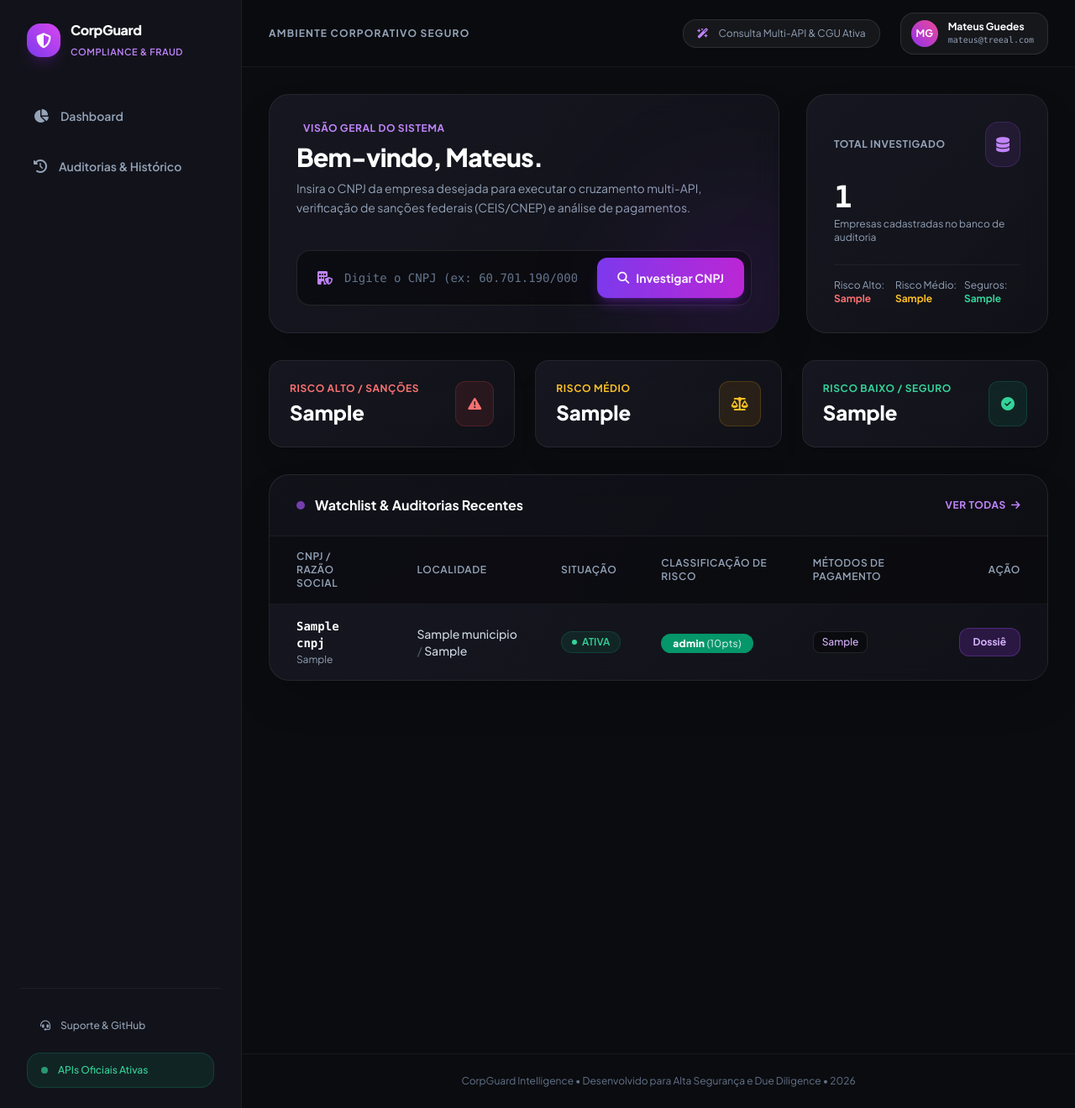
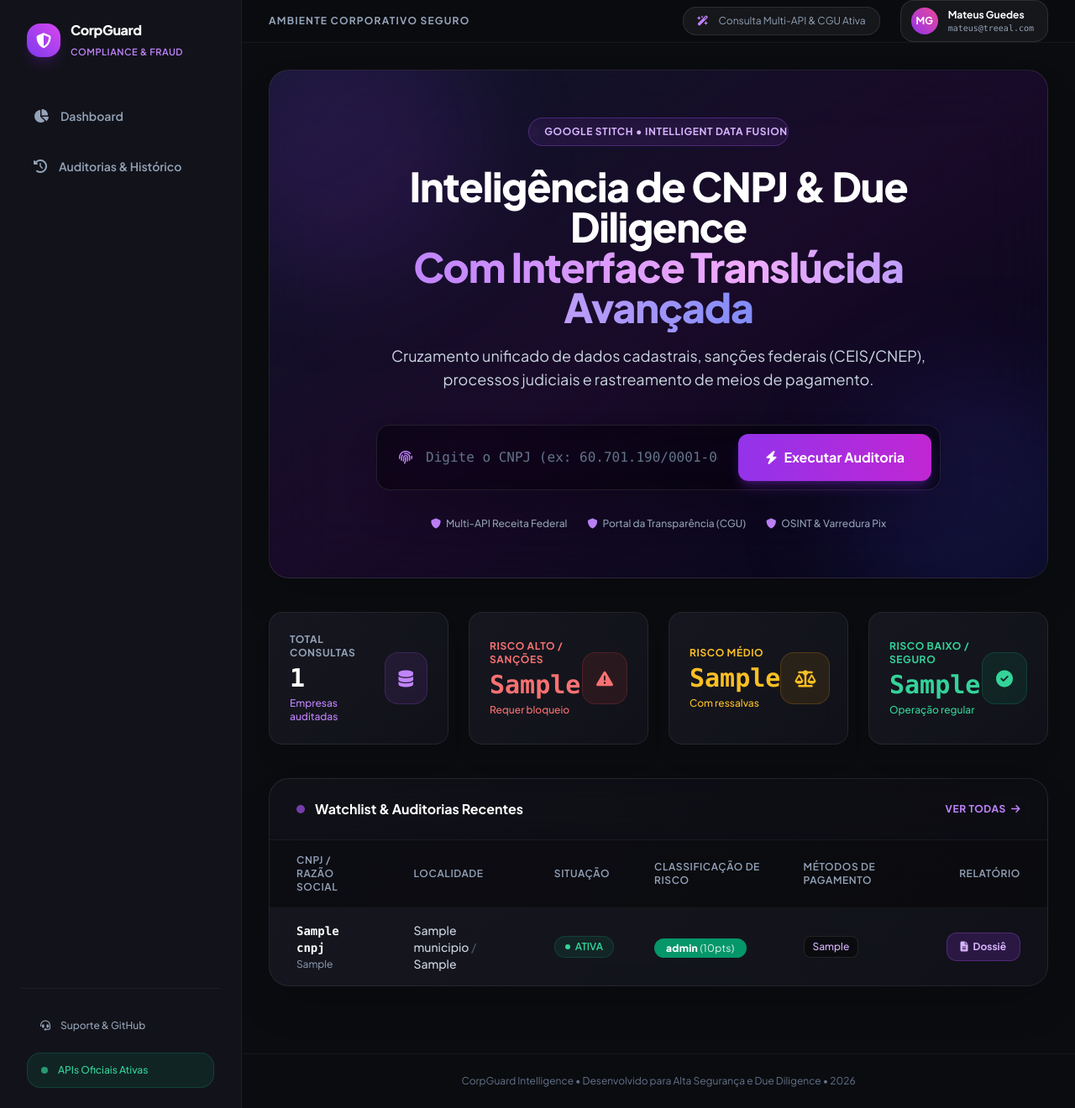
Before and after one commit to mateus17bk/treeal-corporate-security, a Django app: template templates/corporate_intel/dashboard.html in a window 1280 px wide. Shown: the whole page at 84% size. Run offline with Django 5.2, Linux system fonts and the light colour scheme; the template is opened without the code that fills it: most values are stand-ins (such as "Sample title", 1, 10 or a date in 2020); some libraries are stand-ins or nearby versions.

Commit message:
ux: Aplica Glassmorphism translúcido avançado estilo Google Stitch / Dark Fintech em todo o dashboard
Co-Authored-By: Claude Code <noreply@anthropic.com>

```diff
--- a/corporate_intel/templates/corporate_intel/dashboard.html
+++ b/corporate_intel/templates/corporate_intel/dashboard.html
@@ -3,95 +3,100 @@
 {% block title %}Dashboard • CorpGuard Intelligence{% endblock %}
 
 {% block content %}
-<!-- Welcome & Hero Overview (Dark Fintech Style) -->
-<div class="grid grid-cols-1 lg:grid-cols-3 gap-8 mb-8">
+<!-- Google Stitch / Glassmorphism Hero Section -->
+<div class="relative bg-gradient-to-br from-slate-900/90 via-purple-950/30 to-slate-950/90 border border-white/10 rounded-3xl p-8 md:p-14 mb-10 shadow-2xl overflow-hidden backdrop-blur-2xl">
+    <!-- Ambient Glows -->
+    <div class="absolute -left-20 -top-20 w-80 h-80 bg-purple-600/15 rounded-full blur-3xl pointer-events-none"></div>
+    <div class="absolute -right-20 -bottom-20 w-80 h-80 bg-indigo-600/15 rounded-full blur-3xl pointer-events-none"></div>
 
-    <!-- Left 2 Cols: Welcome & Search Card -->
-    <div class="lg:col-span-2 glass-card rounded-3xl p-8 relative overflow-hidden flex flex-col justify-between shadow-2xl">
-        <div class="absolute -right-20 -bottom-20 w-64 h-64 bg-purple-600/10 rounded-full blur-3xl pointer-events-none"></div>
-        <div>
-            <div class="flex items-center space-x-2 text-xs font-bold text-purple-400 uppercase tracking-wider mb-2">
-                <i class="fa-solid fa-sparkles"></i>
-                <span>Visão Geral do Sistema</span>
-            </div>
-            <h1 class="text-3xl font-extrabold text-white tracking-tight mb-2">Bem-vindo, Mateus.</h1>
-            <p class="text-slate-400 text-sm mb-6 leading-relaxed">
-                Insira o CNPJ da empresa desejada para executar o cruzamento multi-API, verificação de sanções federais (CEIS/CNEP) e análise de pagamentos.
-            </p>
+    <div class="max-w-3xl relative z-10 mx-auto text-center">
+        <div class="inline-flex items-center space-x-2.5 bg-purple-500/10 border border-purple-500/30 text-purple-300 px-4.5 py-2 rounded-full text-xs font-bold mb-6 tracking-wider uppercase shadow-inner">
+            <span class="w-2 h-2 rounded-full bg-purple-400 animate-ping"></span>
+            <span>Google Stitch &bull; Intelligent Data Fusion</span>
         </div>
 
-        <!-- Search Bar Inside Hero -->
-        <form action="{% url 'consultar_cnpj' %}" method="POST" class="bg-black/40 border border-white/10 p-2 rounded-2xl flex flex-col sm:flex-row gap-2 shadow-inner">
+        <h1 class="text-3xl md:text-5xl font-extrabold text-white tracking-tight mb-5 leading-tight">
+            Inteligência de CNPJ & Due Diligence <br class="hidden sm:inline">
+            <span class="text-transparent bg-clip-text bg-gradient-to-r from-purple-400 via-fuchsia-300 to-indigo-400">Com Interface Translúcida Avançada</span>
+        </h1>
+
+        <p class="text-slate-300 text-base md:text-lg mb-10 leading-relaxed max-w-2xl mx-auto font-normal">
+            Cruzamento unificado de dados cadastrais, sanções federais (CEIS/CNEP), processos judiciais e rastreamento de meios de pagamento.
+        </p>
+
+        <!-- Glassmorphism Search Bar -->
+        <div class="bg-black/50 border border-white/10 p-2.5 rounded-2xl shadow-2xl max-w-2xl mx-auto backdrop-blur-xl">
+            <form action="{% url 'consultar_cnpj' %}" method="POST" class="flex flex-col sm:flex-row gap-2">
                 {% csrf_token %}
                 <div class="relative flex-grow">
                     <span class="absolute inset-y-0 left-0 flex items-center pl-4 text-purple-400">
-                    <i class="fa-solid fa-building-shield"></i>
+                        <i class="fa-solid fa-fingerprint"></i>
                     </span>
                     <input type="text" name="cnpj" placeholder="Digite o CNPJ (ex: 60.701.190/0001-04)" required
-                    class="w-full pl-12 pr-4 py-3.5 bg-transparent border-0 text-white placeholder-slate-500 focus:outline-none focus:ring-0 font-mono text-sm">
+                        class="w-full pl-12 pr-4 py-4 bg-transparent border-0 text-white placeholder-slate-500 focus:outline-none focus:ring-0 font-mono text-base">
                 </div>
-            <button type="submit" class="bg-gradient-to-r from-violet-600 to-fuchsia-600 hover:from-violet-500 hover:to-fuchsia-500 text-white px-6 py-3.5 rounded-xl font-bold text-sm transition flex items-center justify-center space-x-2 shadow-lg shadow-purple-600/30 whitespace-nowrap active:scale-95">
-                <i class="fa-solid fa-magnifying-glass"></i>
-                <span>Investigar CNPJ</span>
+                <button type="submit" class="bg-gradient-to-r from-purple-600 to-fuchsia-600 hover:from-purple-500 hover:to-fuchsia-500 text-white px-8 py-4 rounded-xl font-bold transition flex items-center justify-center space-x-2 shadow-lg shadow-purple-600/30 whitespace-nowrap active:scale-95">
+                    <i class="fa-solid fa-bolt"></i>
+                    <span>Executar Auditoria</span>
                 </button>
             </form>
         </div>
 
-    <!-- Right Col: Quick Stats Tile -->
-    <div class="glass-card rounded-3xl p-8 shadow-2xl flex flex-col justify-between">
-        <div class="flex justify-between items-center mb-4">
-            <span class="text-xs uppercase tracking-wider text-slate-400 font-bold">Total Investigado</span>
-            <div class="p-3 rounded-2xl bg-purple-500/10 text-purple-400 border border-purple-500/20 text-lg">
+        <div class="flex flex-wrap justify-center items-center gap-6 mt-8 text-xs text-slate-400 font-medium">
+            <span class="flex items-center space-x-1.5"><i class="fa-solid fa-shield text-purple-400"></i><span>Multi-API Receita Federal</span></span>
+            <span class="flex items-center space-x-1.5"><i class="fa-solid fa-shield text-purple-400"></i><span>Portal da Transparência (CGU)</span></span>
+            <span class="flex items-center space-x-1.5"><i class="fa-solid fa-shield text-purple-400"></i><span>OSINT & Varredura Pix</span></span>
+        </div>
+    </div>
+</div>
+
+<!-- Glassmorphism Metrics Grid -->
+<div class="grid grid-cols-1 sm:grid-cols-2 lg:grid-cols-4 gap-6 mb-10">
+    <div class="glass-card rounded-2xl p-6 shadow-xl flex items-center justify-between hover:border-white/20 transition">
+        <div>
+            <p class="text-xs uppercase tracking-wider text-slate-400 font-bold">Total Consultas</p>
+            <h3 class="text-3xl font-extrabold text-white mt-1 font-mono">{{ total_consultas }}</h3>
+            <p class="text-xs text-purple-400 mt-1 font-medium">Empresas auditadas</p>
+        </div>
+        <div class="bg-purple-500/10 text-purple-400 p-4 rounded-2xl border border-purple-500/20 text-xl">
             <i class="fa-solid fa-database"></i>
         </div>
     </div>
-        <div>
-            <h3 class="text-4xl font-extrabold text-white font-mono tracking-tight">{{ total_consultas }}</h3>
-            <p class="text-xs text-slate-400 mt-1">Empresas cadastradas no banco de auditoria</p>
-        </div>
-        <div class="mt-6 pt-4 border-t border-white/5 flex justify-between text-xs text-slate-400">
-            <span>Risco Alto: <strong class="text-red-400">{{ risco_alto }}</strong></span>
-            <span>Risco Médio: <strong class="text-amber-400">{{ risco_medio }}</strong></span>
-            <span>Seguros: <strong class="text-emerald-400">{{ risco_baixo }}</strong></span>
-        </div>
-    </div>
-
-</div>
-
-<!-- Risk Metrics Ribbon -->
-<div class="grid grid-cols-1 sm:grid-cols-3 gap-6 mb-8">
-    <div class="glass-card rounded-2xl p-6 shadow-xl flex items-center justify-between">
+    <div class="glass-card rounded-2xl p-6 shadow-xl flex items-center justify-between hover:border-white/20 transition">
         <div>
             <p class="text-xs uppercase tracking-wider text-red-400 font-bold">Risco Alto / Sanções</p>
-            <h3 class="text-2xl font-extrabold text-white mt-1">{{ risco_alto }}</h3>
+            <h3 class="text-3xl font-extrabold text-red-400 mt-1 font-mono">{{ risco_alto }}</h3>
+            <p class="text-xs text-red-400 mt-1 font-medium">Requer bloqueio</p>
         </div>
-        <div class="bg-red-500/10 text-red-400 p-3.5 rounded-xl border border-red-500/20 text-base">
+        <div class="bg-red-500/10 text-red-400 p-4 rounded-2xl border border-red-500/20 text-xl">
             <i class="fa-solid fa-triangle-exclamation"></i>
         </div>
     </div>
-    <div class="glass-card rounded-2xl p-6 shadow-xl flex items-center justify-between">
+    <div class="glass-card rounded-2xl p-6 shadow-xl flex items-center justify-between hover:border-white/20 transition">
         <div>
             <p class="text-xs uppercase tracking-wider text-amber-400 font-bold">Risco Médio</p>
-            <h3 class="text-2xl font-extrabold text-white mt-1">{{ risco_medio }}</h3>
+            <h3 class="text-3xl font-extrabold text-amber-400 mt-1 font-mono">{{ risco_medio }}</h3>
+            <p class="text-xs text-amber-400 mt-1 font-medium">Com ressalvas</p>
         </div>
-        <div class="bg-amber-500/10 text-amber-400 p-3.5 rounded-xl border border-amber-500/20 text-base">
+        <div class="bg-amber-500/10 text-amber-400 p-4 rounded-2xl border border-amber-500/20 text-xl">
             <i class="fa-solid fa-scale-balanced"></i>
         </div>
     </div>
-    <div class="glass-card rounded-2xl p-6 shadow-xl flex items-center justify-between">
+    <div class="glass-card rounded-2xl p-6 shadow-xl flex items-center justify-between hover:border-white/20 transition">
         <div>
             <p class="text-xs uppercase tracking-wider text-emerald-400 font-bold">Risco Baixo / Seguro</p>
-            <h3 class="text-2xl font-extrabold text-white mt-1">{{ risco_baixo }}</h3>
+            <h3 class="text-3xl font-extrabold text-emerald-400 mt-1 font-mono">{{ risco_baixo }}</h3>
+            <p class="text-xs text-emerald-400 mt-1 font-medium">Operação regular</p>
         </div>
-        <div class="bg-emerald-500/10 text-emerald-400 p-3.5 rounded-xl border border-emerald-500/20 text-base">
+        <div class="bg-emerald-500/10 text-emerald-400 p-4 rounded-2xl border border-emerald-500/20 text-xl">
             <i class="fa-solid fa-circle-check"></i>
         </div>
     </div>
 </div>
 
-<!-- Recent Queries Table (Dark Fintech Watchlist Style) -->
+<!-- Glassmorphism Table Section -->
 <div class="glass-card rounded-3xl shadow-2xl overflow-hidden mb-12">
-    <div class="px-8 py-6 border-b border-white/5 flex justify-between items-center bg-black/20">
+    <div class="px-8 py-6 border-b border-white/5 flex justify-between items-center bg-black/30 backdrop-blur-md">
         <div class="flex items-center space-x-3">
             <div class="w-2.5 h-2.5 rounded-full bg-purple-500 animate-pulse"></div>
             <h3 class="font-bold text-base text-white">Watchlist & Auditorias Recentes</h3>
@@ -111,7 +116,7 @@
                     <th class="py-4 px-6 font-semibold">Situação</th>
                     <th class="py-4 px-6 font-semibold">Classificação de Risco</th>
                     <th class="py-4 px-6 font-semibold">Métodos de Pagamento</th>
-                    <th class="py-4 px-8 font-semibold text-right">Ação</th>
+                    <th class="py-4 px-8 font-semibold text-right">Relatório</th>
                 </tr>
             </thead>
             <tbody class="divide-y divide-white/5 text-sm">
@@ -146,6 +151,7 @@
                     </td>
                     <td class="py-4 px-8 text-right">
                         <a href="{% url 'detalhes_empresa' emp.pk %}" class="bg-purple-600/20 hover:bg-purple-600 text-purple-300 hover:text-white px-4 py-2 rounded-xl text-xs font-bold transition border border-purple-500/30 inline-flex items-center space-x-1.5 shadow-sm">
+                            <i class="fa-solid fa-file-lines"></i>
                             <span>Dossiê</span>
                         </a>
                     </td>
```
Lines whose indentation alone changed are shown as unchanged.
